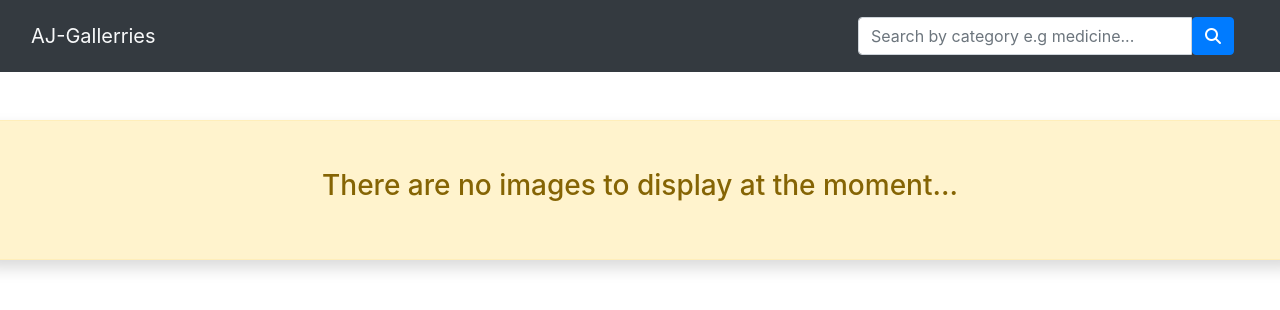
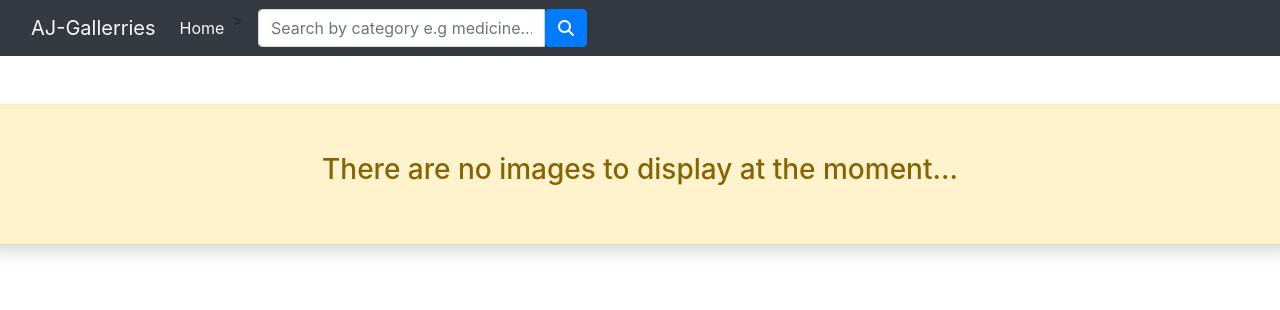
Before and after one commit to Michael-Ogaye/aj-galleries, a Django app: page / in a window 1280 px wide. Shown: the top 310 px of the page. Run offline with Django 4.2, Linux system fonts and the light colour scheme; data that the repository does not hold is empty; some libraries are stand-ins or nearby versions.

Commit message:
home route

```diff
--- a/pict/templates/pict/navbar.html
+++ b/pict/templates/pict/navbar.html
@@ -1,7 +1,29 @@
-<nav class="navbar navbar-inverse bg-dark py-3">
+<nav class="navbar navbar-expand-lg navbar-light bg-dark">
     <div class="container-fluid">
       <div class="navbar-header">
+
         <a class="navbar-brand text-light fs-3" href="">AJ-Gallerries</a>
+
+
+
+      </div>
+      <button
+      class="navbar-toggler"
+      type="button"
+      data-mdb-toggle="collapse"
+      data-mdb-target="#navbarNavAltMarkup"
+      aria-controls="navbarNavAltMarkup"
+      aria-expanded="false"
+      aria-label="Toggle navigation"
+    >
+      <i class="fas fa-bars text-light"></i>
+    </button>
+
+    <div class="collapse navbar-collapse" id="navbarNavAltMarkup">
+      <div class="navbar-nav">
+        <a class="nav-link active text-light" aria-current="page" href="{% url 'home'%}">Home</a>
+
+        >
       </div>
 
 <!-- Adding a search form  -->
@@ -17,6 +39,12 @@
     </div>
 
   </form>
+
+    </div>
+
+
+
+
       </div>
       <!-- search form end -->
     </div>
```
Lines whose indentation alone changed are shown as unchanged.
